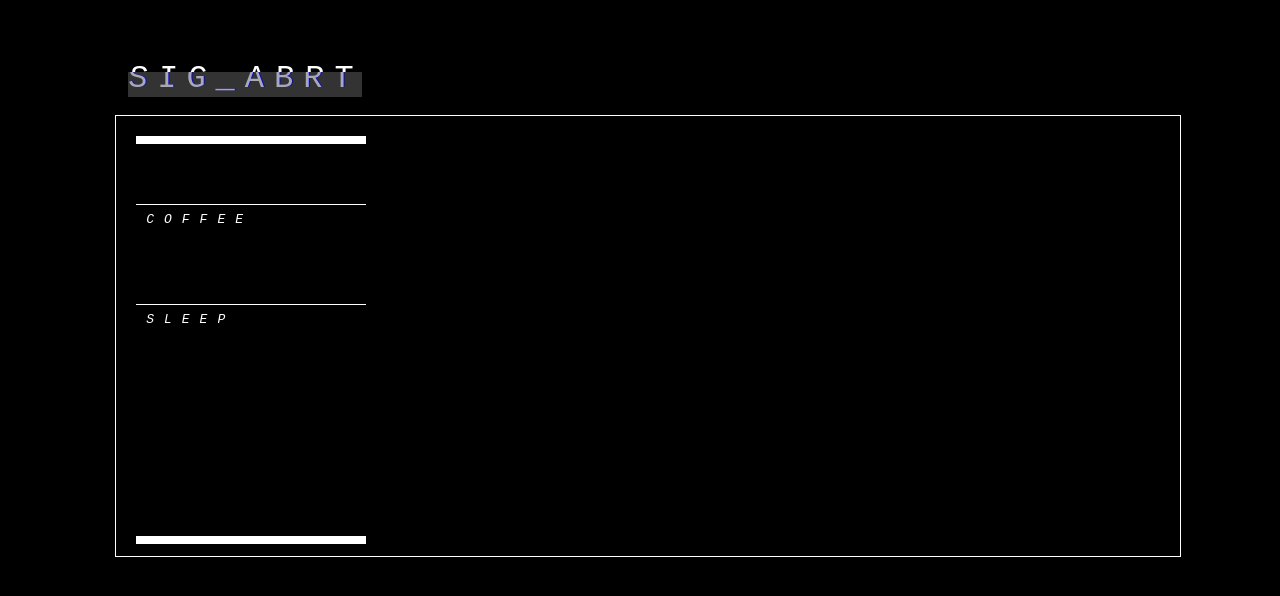
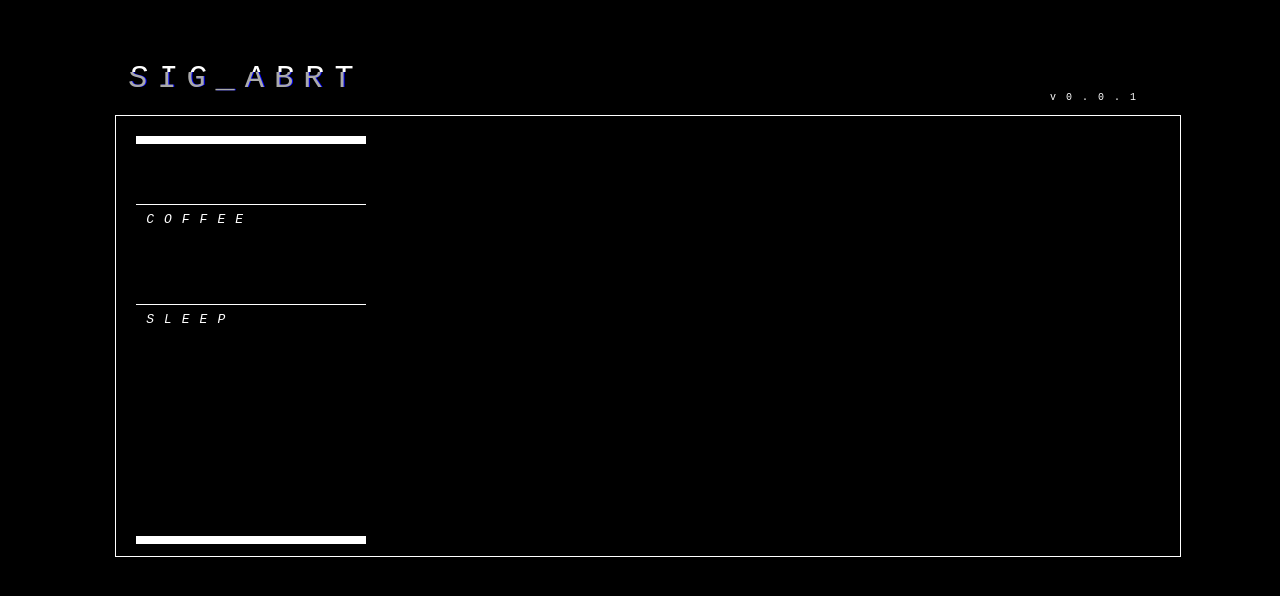
Before and after one commit to marco-ponds/SIG_ABRT, a website: page app/index.html in a window 1280 px wide. Drawn offline with Linux system fonts and the light colour scheme.

Commit message:
still workin on style

```diff
--- a/app/app.css
+++ b/app/app.css
@@ -79,7 +79,7 @@
   text-shadow: -1px 0 red;
   top: 0;
   color: #666;
-  background: #333;
+  background: #000;
   overflow: hidden;
   clip: rect(0, 900px, 0, 0);
   animation: noise-anim 2s infinite linear alternate-reverse;
@@ -157,7 +157,7 @@
   text-shadow: 1px 0 blue;
   top: 0;
   color: #aaa;
-  background: #333;
+  background: #000;
   overflow: hidden;
   clip: rect(0, 900px, 0, 0);
   animation: noise-anim-2 3s infinite linear alternate-reverse;
@@ -169,6 +169,16 @@
     font-size: 32px;
     top: 60px;
     left: 130px;
+    letter-spacing: 10px;
+}
+
+#version {
+    color: white;
+    font-family: monospace;
+    position: absolute;
+    font-size: 10px;
+    top: 92px;
+    left: 1050px;
     letter-spacing: 10px;
 }
 
--- a/app/app.js
+++ b/app/app.js
@@ -1,18 +1,24 @@
-function KeyListener() {
-  // listening
+function Coffee() {
+
+}
+
+function Sleep() {
+
 }
 
 function App() {
-
+    this.version = 'v0.0.1';
 }
 
 App.prototype = {
-  log: function(params) {
-    console.log(params);
-  }
+    printVersion: function() {
+      var container = document.getElementById('version');
+      container.innerText = this.version;
+    }
 }
 
 
 window.onload = function() {
     var app = new App();
+    app.printVersion();
 }
--- a/app/index.html
+++ b/app/index.html
@@ -12,6 +12,7 @@
     <span class="glitch title" data-text='SIG_ABRT'>
         SIG_ABRT
     </span>
+    <span id='version'></span>
     <div class='container'>
         <div class='panel '>
             <div class='levels_container'>
```
Also changed, not shown: dist/app.css, dist/app.js, dist/index.html.
